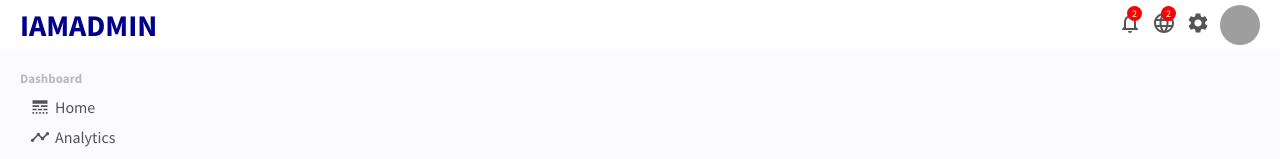
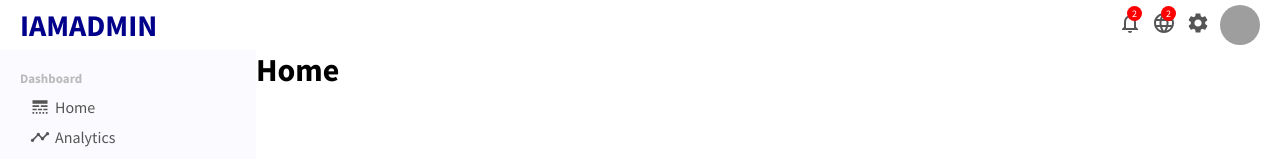
Before and after one commit to sandurijal03/admin-dashboard, a React (Create React App) app in the folder client/: page / in a window 1280 px wide. Shown: the top 159 px of the page. Built offline with nearby package versions, Linux system fonts and the light colour scheme; grey boxes are pictures that could not be loaded.

Commit message:
importing homepage in main app

```diff
--- a/client/src/App.js
+++ b/client/src/App.js
@@ -3,6 +3,7 @@ import React from 'react';
 import styles from './App.module.css';
 import Sidebar from './components/sidebar/Sidebar';
 import Topbar from './components/topbar/Topbar';
+import Home from './pages/home/Home';
 
 const App = () => {
   return (
@@ -10,6 +11,7 @@ const App = () => {
       <Topbar />
       <div className={styles.container}>
         <Sidebar />
+        <Home />
       </div>
     </div>
   );
```
